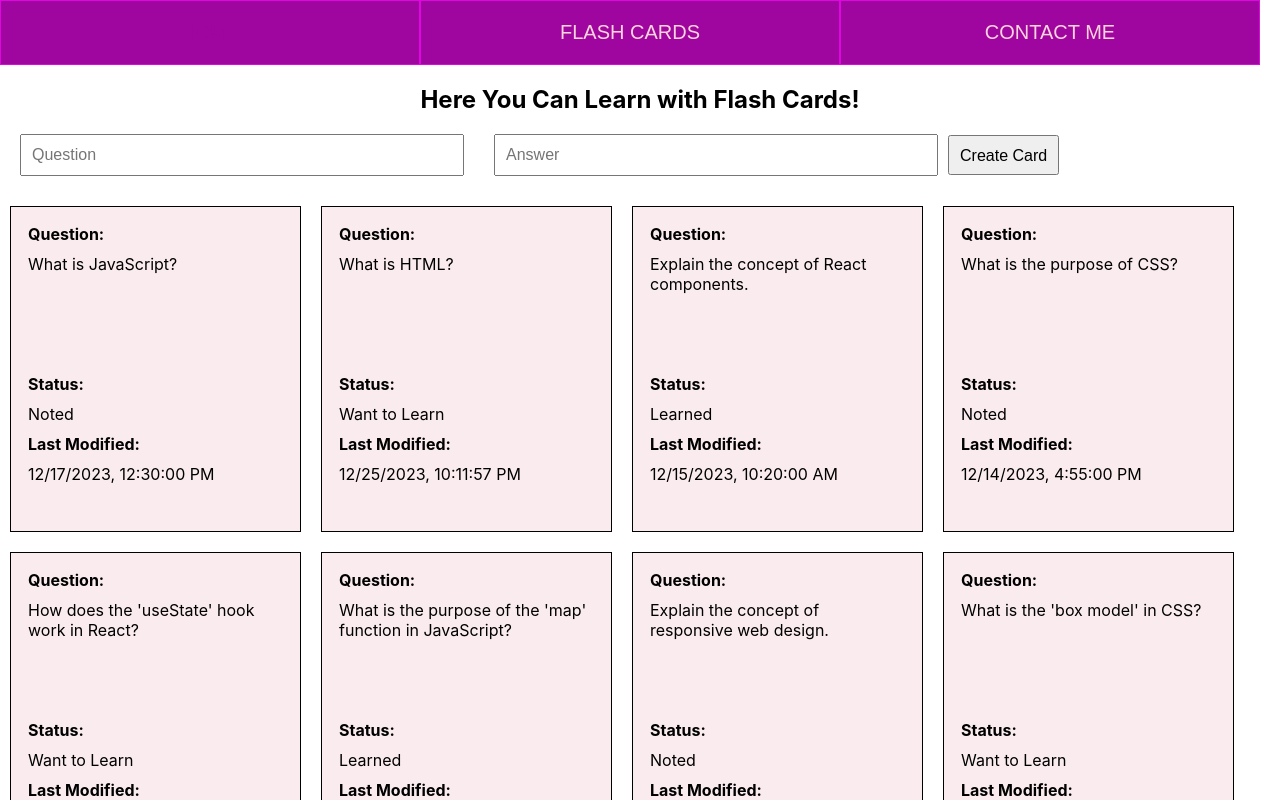
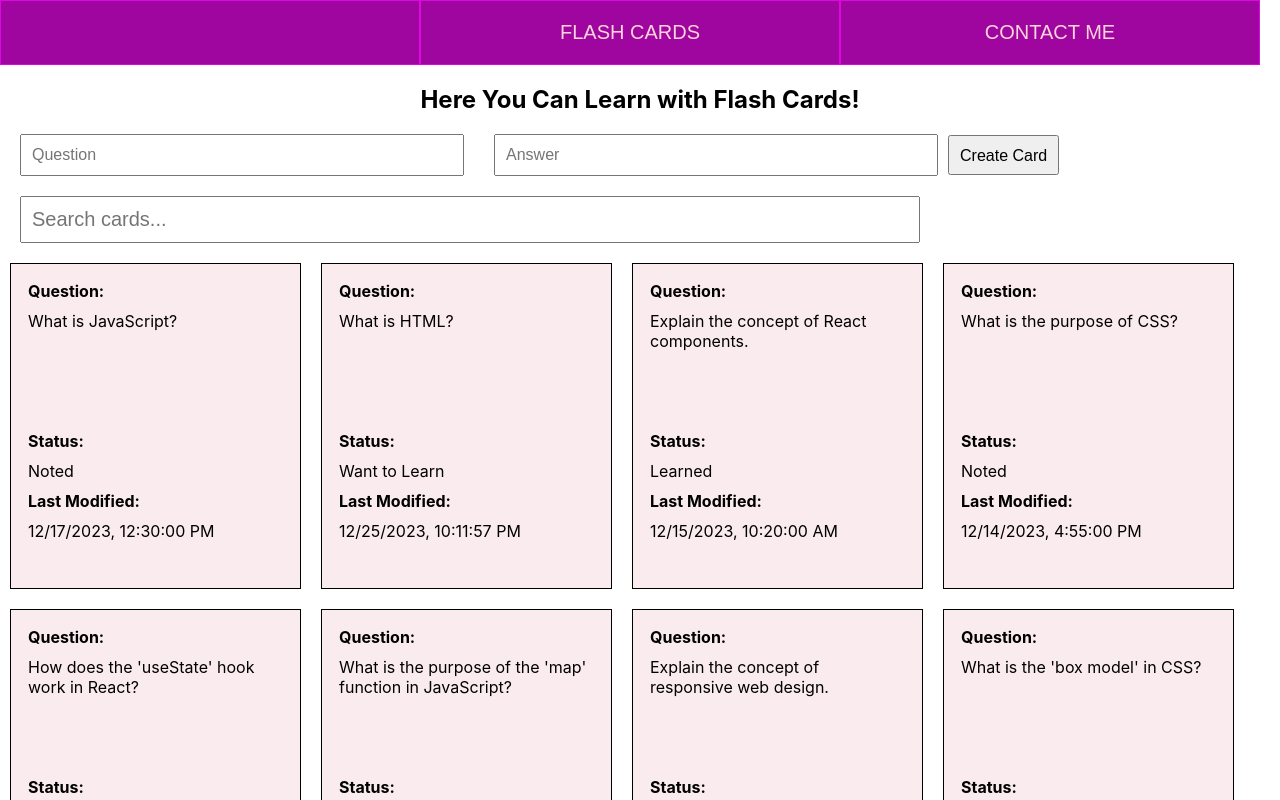
Before and after one commit to GunelD/as3_wm1, a React (Create React App) app: page /flash-cards in a window 1280 px wide. Shown: the top 800 px of the page. Built offline with nearby package versions, Linux system fonts and the light colour scheme; data requests are answered from the project's data file.

Commit message:
Continue to work

```diff
--- /dev/null
+++ b/src/FlashcardList.css
@@ -0,0 +1,10 @@
+.search-input {
+    margin-bottom: 10px;
+    margin-left: 20px;
+  }
+
+  .search-input input {
+  font-size: 20px;
+  width: 876px;
+  padding: 10px;
+  }
--- a/src/FlashcardList.jsx
+++ b/src/FlashcardList.jsx
@@ -1,11 +1,12 @@
 import React, { useState, useEffect } from 'react';
 import { fetchFlashCards, deleteFlashCard, updateFlashCard } from './API';
 import FlashCard from './Flashcard';
-
+import './FlashcardList.css';
 
 const FlashcardList = () => {
   const [cards, setCards] = useState([]);
   const [editingCardId, setEditingCardId] = useState(null);
+  const [searchText, setSearchText] = useState('');
 
   useEffect(() => {
     const fetchData = async () => {
@@ -56,9 +57,25 @@ const FlashcardList = () => {
     setEditingCardId(null);
   };
 
+  const filteredCards = cards.filter(
+    (card) =>
+      card.question.toLowerCase().includes(searchText.toLowerCase()) ||
+      card.answer.toLowerCase().includes(searchText.toLowerCase()) ||
+      card.status.toLowerCase().includes(searchText.toLowerCase()) ||
+      card.lastModified.toLocaleString().includes(searchText.toLocaleString())
+  );
+
   return (
-    <div>
-{cards.map(card => (
+    <div className="container">
+    <div className="search-input">
+      <input
+        type="text"
+        placeholder="Search cards..."
+        value={searchText}
+        onChange={(e) => setSearchText(e.target.value)}
+      />
+      </div>
+      {filteredCards.map((card) => (
         <FlashCard
           key={card.id}
           id={card.id}
```
Lines whose indentation alone changed are shown as unchanged.
